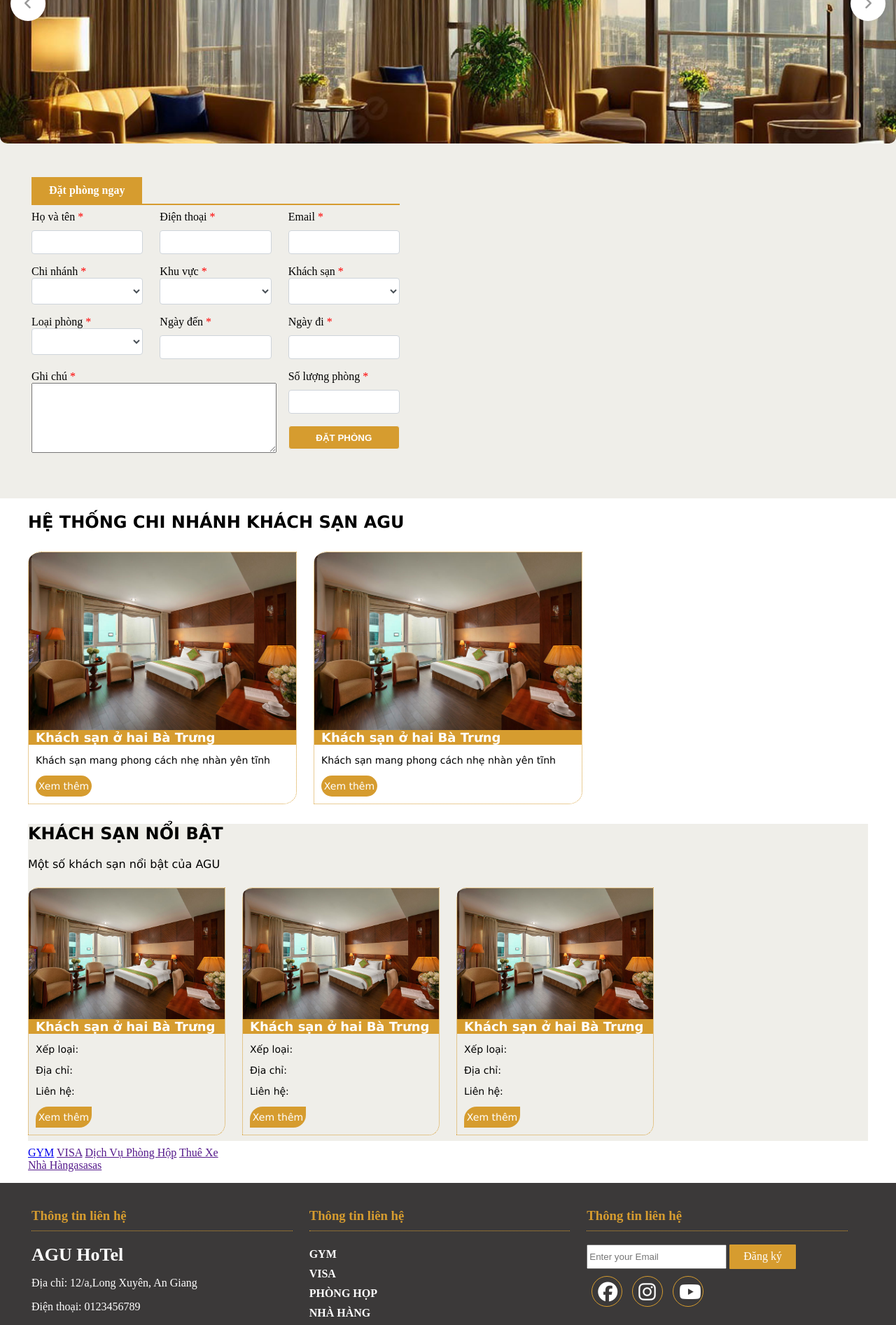
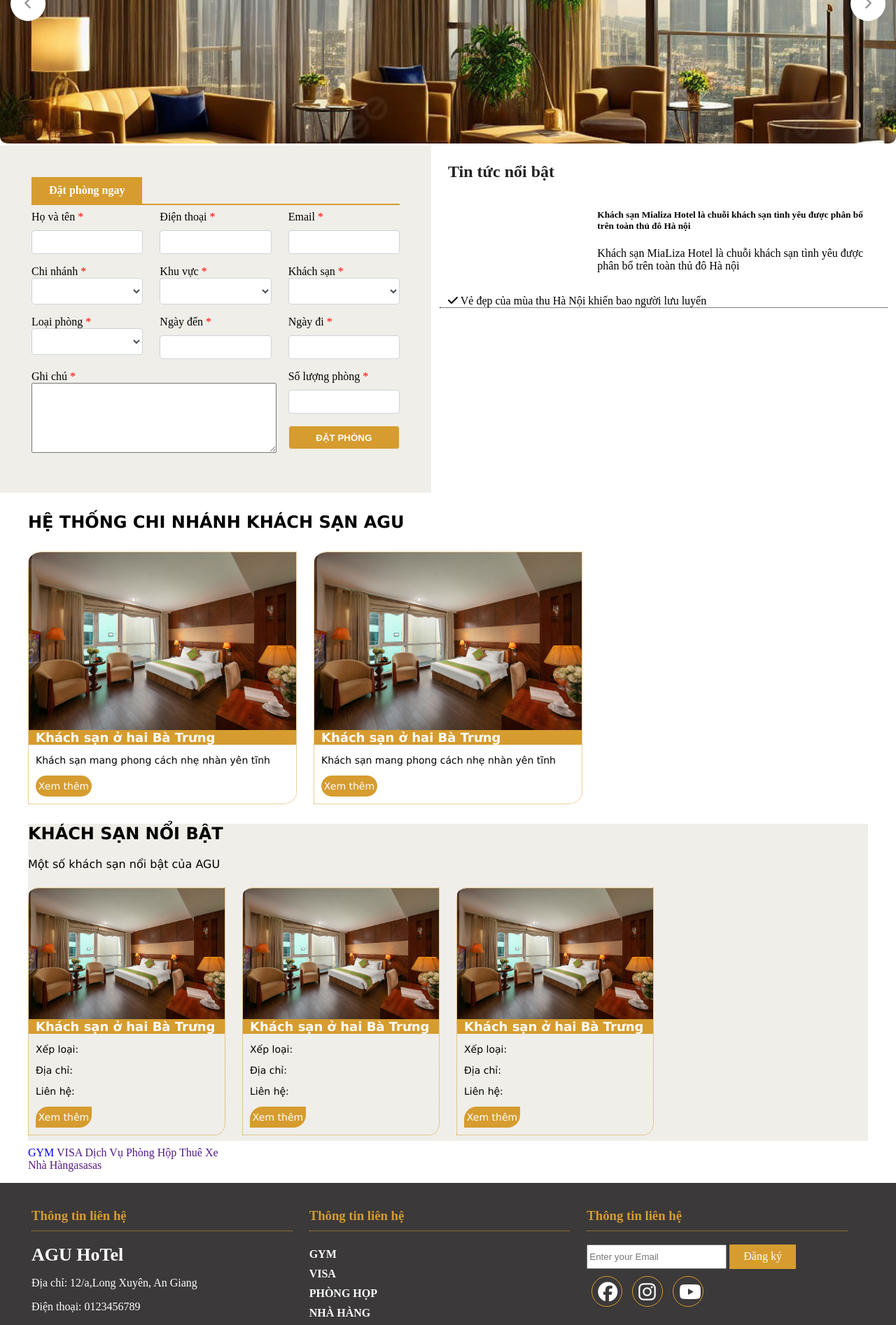
Before and after one commit to NQuocThien/DA_KhachSan, a PHP site: page /Main.php in a window 1280 px wide. Shown: the part 395-2288 px from the top of the page at 70% size. Run offline with PHP 8.4, Linux system fonts and the light colour scheme; lists and menus that the app fills with data are empty; some libraries are stand-ins or nearby versions.

Commit message:
50% còn lại booking

```diff
--- a/Main.php
+++ b/Main.php
@@ -207,7 +207,30 @@
                         </form>
                     </div>
                 </div>
+            </div>
+            <div class="col l-6">
+                <div class="booking__item two_item">
+                    <div class="booking_header">
+                        <h3 class="title_box">Tin tức nổi bật</h3>
+                    </div>
+                    <div class="bookingbody">
+                        <div class="media row">
+                            <div class="media_img col l-4"><img src="" alt=""></div>
+                            <div class="media_body col l-8">
+                                <h5>Khách sạn Mializa Hotel là chuỗi khách sạn tình yêu được phân bổ trên toàn thủ đô Hà nội</h5>
+                                <p>Khách sạn MiaLiza  Hotel là chuỗi khách sạn tình yêu được phân bổ trên toàn thủ đô Hà nội </p>
+                            </div>
+                        </div>
+                        <div class="intro_genar row">
 
+                            <a href="" class="col l-12">
+                                <i class="fa-solid fa-check"></i>
+                                <span>Vẻ đẹp của mùa thu Hà Nội khiến bao người lưu luyến</span>
+                            </a>
+                        </div>
+
+                    </div>
+                </div>
             </div>
             <div>
 
--- a/css/main.css
+++ b/css/main.css
@@ -3,7 +3,10 @@ body{
     margin: 0;
     background-color: #ffffff;
 }
+a{
+    text-decoration: none;
 
+}
 :root{
     --color_header: #3b3939;
     --color_textNav: white;
@@ -124,13 +127,14 @@ position: relative;
     /* display: flex; */
     width: 100%;
     margin-top: -5px;
-    background-color: #efeee9;
+
 }
 .row_booking{
     width: 100%;
 }
 .one_item{
     padding: 45px;
+    background-color: #efeee9;
 }
 .tab_main{
     display: flex;
@@ -179,9 +183,22 @@ position: relative;
 }
 #textarea_fromG{
     max-width: 350px;
+    max-height: 500px;
     width: 350px;
     height: 100px;
 }
+.booking_header .title_box{
+    color: #222;
+    margin-bottom: 10px;
+    font-size: 24px;
+    font-weight: 700;
+}
+
+.intro_genar a{
+    border-bottom: 1px dotted;
+    color: #000;
+}
+
 /* ================================= warp card============================== */
 .intro_branch{
     height: auto;
```
